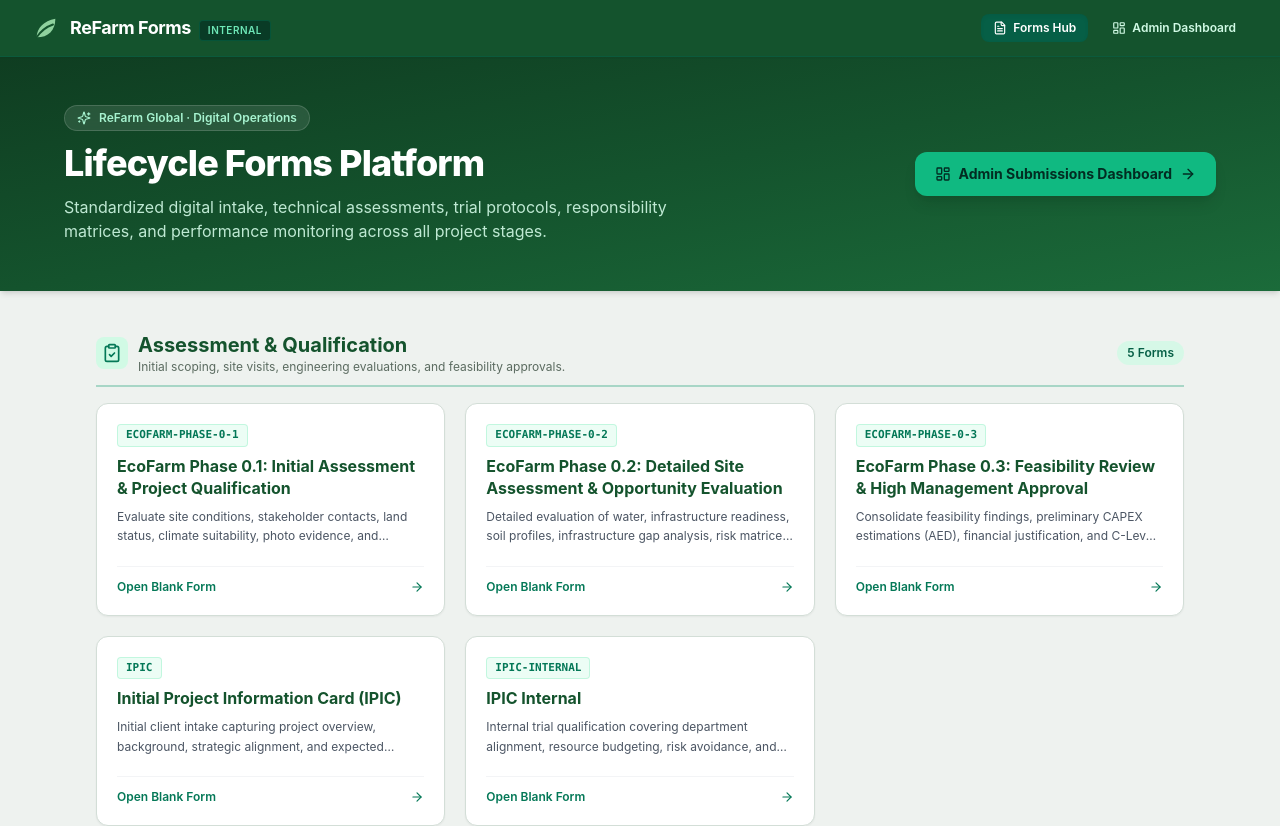
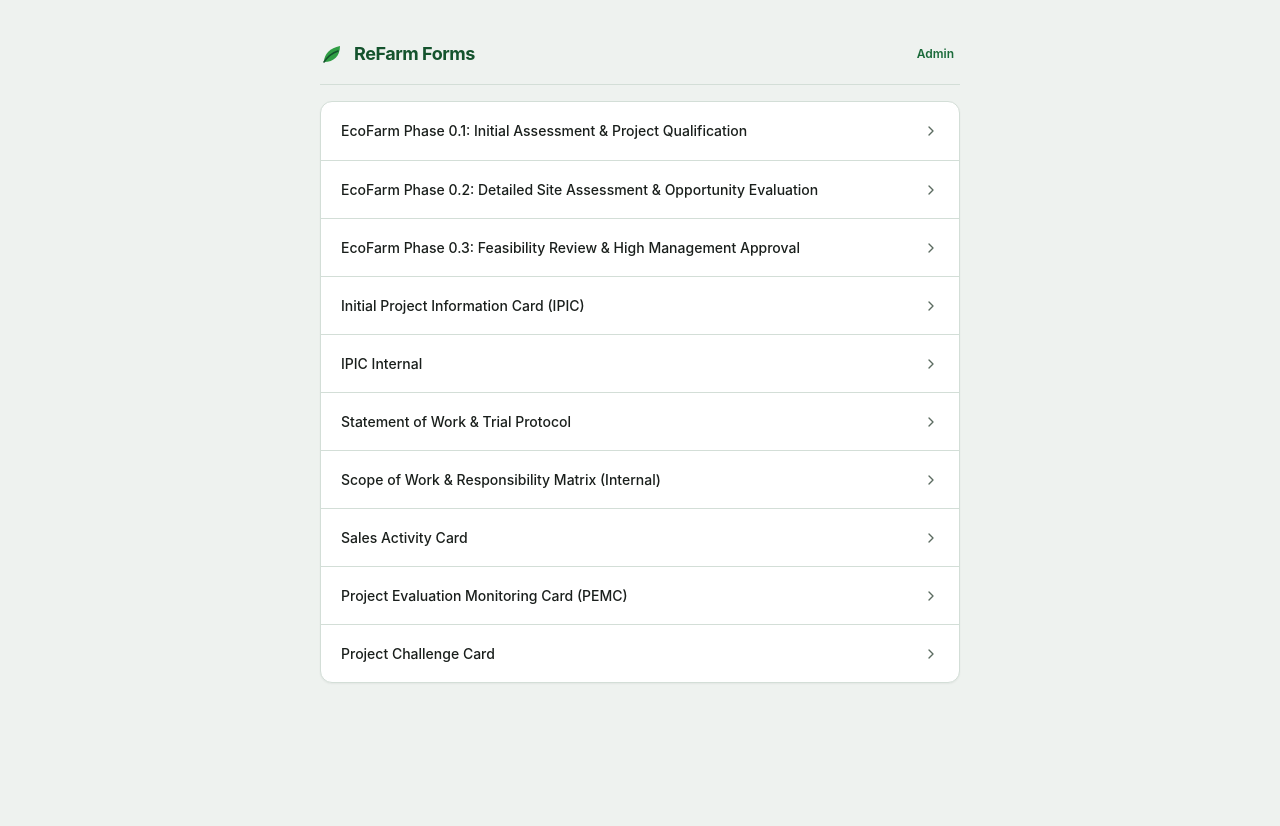
Before and after one commit to rizmyrefarm/refarm-forms, a Next.js app: page / in a window 1280 px wide. Shown: the top 826 px of the page. After the commit the page ends 800 px from the top, so only its background shows below. Built offline with nearby package versions, Linux system fonts and the light colour scheme.

Commit message:
Update home page to clean vertical list of form titles

```diff
--- a/app/page.tsx
+++ b/app/page.tsx
@@ -1,143 +1,67 @@
 import React from "react";
 import Link from "next/link";
-import { Navbar } from "@/components/Navbar";
-import { FORMS, FORM_CATEGORIES } from "@/lib/forms";
-import {
-  FileText,
-  ArrowRight,
-  LayoutDashboard,
-  ClipboardCheck,
-  Truck,
-  Activity,
-  Layers,
-  Sparkles,
-} from "lucide-react";
+import { FORMS } from "@/lib/forms";
+import { ChevronRight } from "lucide-react";
 
-export const dynamic = "force-dynamic";
+export const dynamic = "force-static";
 
 export default function HomePage() {
-  const getCategoryIcon = (categoryKey: string) => {
-    switch (categoryKey) {
-      case "assessment":
-        return <ClipboardCheck className="w-5 h-5 text-emerald-700" />;
-      case "delivery":
-        return <Truck className="w-5 h-5 text-emerald-700" />;
-      case "monitoring":
-        return <Activity className="w-5 h-5 text-emerald-700" />;
-      default:
-        return <Layers className="w-5 h-5 text-emerald-700" />;
-    }
-  };
-
   return (
-    <div className="min-h-screen flex flex-col bg-[#eef2ef]">
-      <Navbar />
-
-      {/* Hero Banner */}
-      <div className="bg-gradient-to-br from-[#0f3d21] via-[#14532d] to-[#1b6b3a] text-white py-12 px-4 sm:px-6 lg:px-8 shadow-md">
-        <div className="max-w-6xl mx-auto flex flex-col md:flex-row items-center justify-between gap-6">
-          <div className="space-y-3 text-center md:text-left">
-            <div className="inline-flex items-center gap-2 bg-white/10 text-emerald-200 text-xs font-semibold px-3 py-1 rounded-full backdrop-blur border border-white/15">
-              <Sparkles className="w-3.5 h-3.5" />
-              <span>ReFarm Global · Digital Operations</span>
-            </div>
-            <h1 className="text-3xl sm:text-4xl font-extrabold tracking-tight text-white">
-              Lifecycle Forms Platform
-            </h1>
-            <p className="text-sm sm:text-base text-emerald-100/90 max-w-2xl leading-relaxed">
-              Standardized digital intake, technical assessments, trial protocols, responsibility matrices, and performance monitoring across all project stages.
-            </p>
-          </div>
-
-          <div className="flex-shrink-0">
-            <Link
-              href="/admin"
-              className="inline-flex items-center gap-2 bg-emerald-500 hover:bg-emerald-400 text-emerald-950 font-bold px-5 py-3 rounded-xl shadow-lg transition transform hover:-translate-y-0.5 text-sm"
+    <div className="min-h-screen bg-[#eef2ef] py-6 sm:py-10 px-4">
+      <main className="max-w-[640px] mx-auto w-full">
+        {/* Header */}
+        <header className="flex items-center justify-between pb-4 mb-4 border-b border-[#d3ded7]">
+          <div className="flex items-center gap-2.5">
+            <svg
+              className="w-6 h-6 flex-shrink-0"
+              viewBox="0 0 24 24"
+              fill="none"
+              xmlns="http://www.w3.org/2000/svg"
+              aria-hidden="true"
             >
-              <LayoutDashboard className="w-4 h-4" />
-              <span>Admin Submissions Dashboard</span>
-              <ArrowRight className="w-4 h-4" />
-            </Link>
-          </div>
-        </div>
-      </div>
-
-      {/* Main Form Categories */}
-      <main className="flex-1 max-w-6xl w-full mx-auto px-4 sm:px-6 lg:px-8 py-10">
-        <div className="space-y-12">
-          {FORM_CATEGORIES.map((cat) => {
-            const catForms = FORMS.filter((f) => f.category === cat.key);
-
-            return (
-              <section key={cat.key} className="space-y-4">
-                {/* Category Header */}
-                <div className="border-b-2 border-emerald-600/30 pb-2.5 flex items-center justify-between">
-                  <div className="flex items-center gap-2.5">
-                    <div className="p-1.5 bg-emerald-100 rounded-lg">
-                      {getCategoryIcon(cat.key)}
-                    </div>
-                    <div>
-                      <h2 className="text-lg sm:text-xl font-bold text-[#14532d]">
-                        {cat.label}
-                      </h2>
-                      <p className="text-xs text-[#5b6b60]">
-                        {cat.description}
-                      </p>
-                    </div>
-                  </div>
-                  <span className="text-xs font-semibold text-emerald-800 bg-emerald-100/80 px-2.5 py-1 rounded-full">
-                    {catForms.length} Forms
+              <path
+                d="M4 20c0-8 6-14 16-16 0 10-6 16-16 16z"
+                fill="#2f9e44"
+              />
+              <path
+                d="M4 20C8 14 12 11 18 9"
+                stroke="#14532d"
+                strokeWidth="1.6"
+                strokeLinecap="round"
+              />
+            </svg>
+            <span className="font-bold text-base sm:text-lg tracking-tight text-[#14532d]">
+              ReFarm Forms
             </span>
           </div>
 
-                {/* Form Cards Grid */}
-                <div className="grid grid-cols-1 md:grid-cols-2 lg:grid-cols-3 gap-5">
-                  {catForms.map((form) => (
+          <Link
+            href="/admin"
+            className="text-xs font-semibold text-[#1b6b3a] hover:text-[#14532d] hover:underline focus:outline-none focus:ring-2 focus:ring-[#2f9e44] focus:ring-offset-2 rounded px-1.5 py-1 transition"
+          >
+            Admin
+          </Link>
+        </header>
+
+        {/* Clean Vertical Form List */}
+        <div className="bg-white rounded-xl border border-[#d3ded7] shadow-sm overflow-hidden divide-y divide-[#d3ded7]">
+          {FORMS.map((form) => (
             <Link
               key={form.slug}
               href={`/${form.slug}`}
-                      className="group bg-white rounded-xl p-5 border border-[#d3ded7] shadow-sm hover:shadow-md hover:border-emerald-500 transition flex flex-col justify-between"
+              className="group flex items-center justify-between min-h-[58px] px-4 sm:px-5 py-3.5 hover:bg-[#f2f9f4] active:bg-[#e6f4ea] transition duration-150 focus:outline-none focus:ring-2 focus:ring-inset focus:ring-[#2f9e44]"
             >
-                      <div className="space-y-2">
-                        <div className="flex items-center justify-between">
-                          <span className="text-[11px] font-mono font-semibold uppercase text-emerald-700 bg-emerald-50 border border-emerald-200/60 px-2 py-0.5 rounded">
-                            {form.slug}
+              <span className="text-[13.5px] sm:text-sm font-medium text-[#1a1f1c] group-hover:text-[#14532d] transition pr-3 leading-snug">
+                {form.title}
               </span>
-                          {form.duration && (
-                            <span className="text-[10.5px] font-medium text-gray-500">
-                              {form.duration}
-                            </span>
-                          )}
-                        </div>
-
-                        <h3 className="text-base font-bold text-[#14532d] group-hover:text-emerald-600 transition leading-snug">
-                          {form.title}
-                        </h3>
-
-                        <p className="text-xs text-gray-600 line-clamp-2 leading-relaxed">
-                          {form.description}
-                        </p>
-                      </div>
-
-                      <div className="mt-5 pt-3 border-t border-gray-100 flex items-center justify-between text-xs font-semibold text-emerald-700 group-hover:text-emerald-900">
-                        <span>Open Blank Form</span>
-                        <ArrowRight className="w-3.5 h-3.5 transform group-hover:translate-x-1 transition" />
-                      </div>
+              <ChevronRight
+                className="w-4 h-4 text-[#5b6b60] group-hover:text-[#14532d] group-hover:translate-x-0.5 transition-transform flex-shrink-0"
+                aria-hidden="true"
+              />
             </Link>
           ))}
         </div>
-              </section>
-            );
-          })}
-        </div>
       </main>
-
-      {/* Footer */}
-      <footer className="bg-white border-t border-[#d3ded7] py-6 text-center text-xs text-[#5b6b60]">
-        <div className="max-w-6xl mx-auto px-4">
-          <p>© {new Date().getFullYear()} ReFarm Global. Internal Operations & Trial Protocol Platform.</p>
-        </div>
-      </footer>
     </div>
   );
 }
```
Lines whose indentation alone changed are shown as unchanged.
